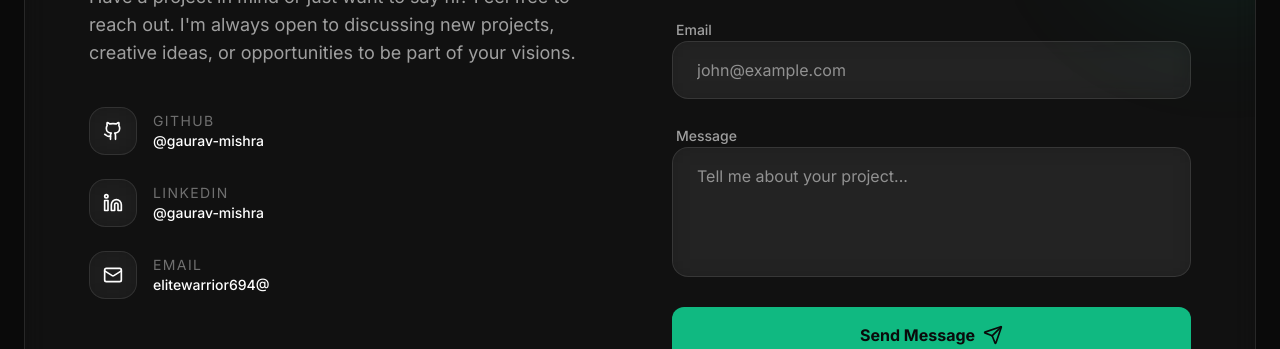
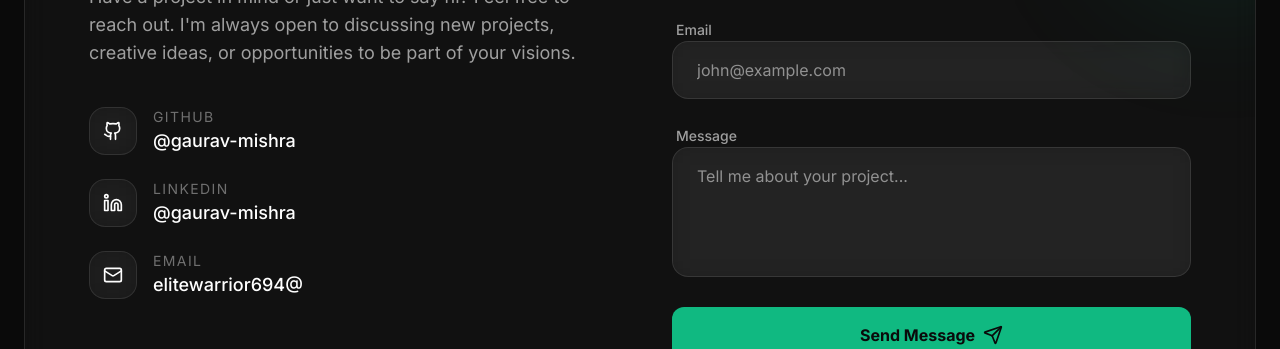
Before and after one commit to elitewarrior694-cpu/My-portfolio, a React (Vite) app: page / in a window 1280 px wide. Shown: the part 4020-4369 px from the top of the page. Built offline with nearby package versions, Linux system fonts and the light colour scheme.

Commit message:
Change font size for contact link description

```diff
--- a/src/sections/Contact.tsx
+++ b/src/sections/Contact.tsx
@@ -32,7 +32,7 @@ export default function Contact() {
                   </div>
                   <div>
                     <p className="text-sm text-white/40 uppercase tracking-widest">{link.name}</p>
-                    <p className="text-sm font-medium group-hover:text-primary transition-colors">
+                    <p className="text-lg font-medium group-hover:text-primary transition-colors">
                       {link.name === 'Email' ? 'elitewarrior694@' : `@gaurav-mishra`}
                     </p>
                   </div>
```
